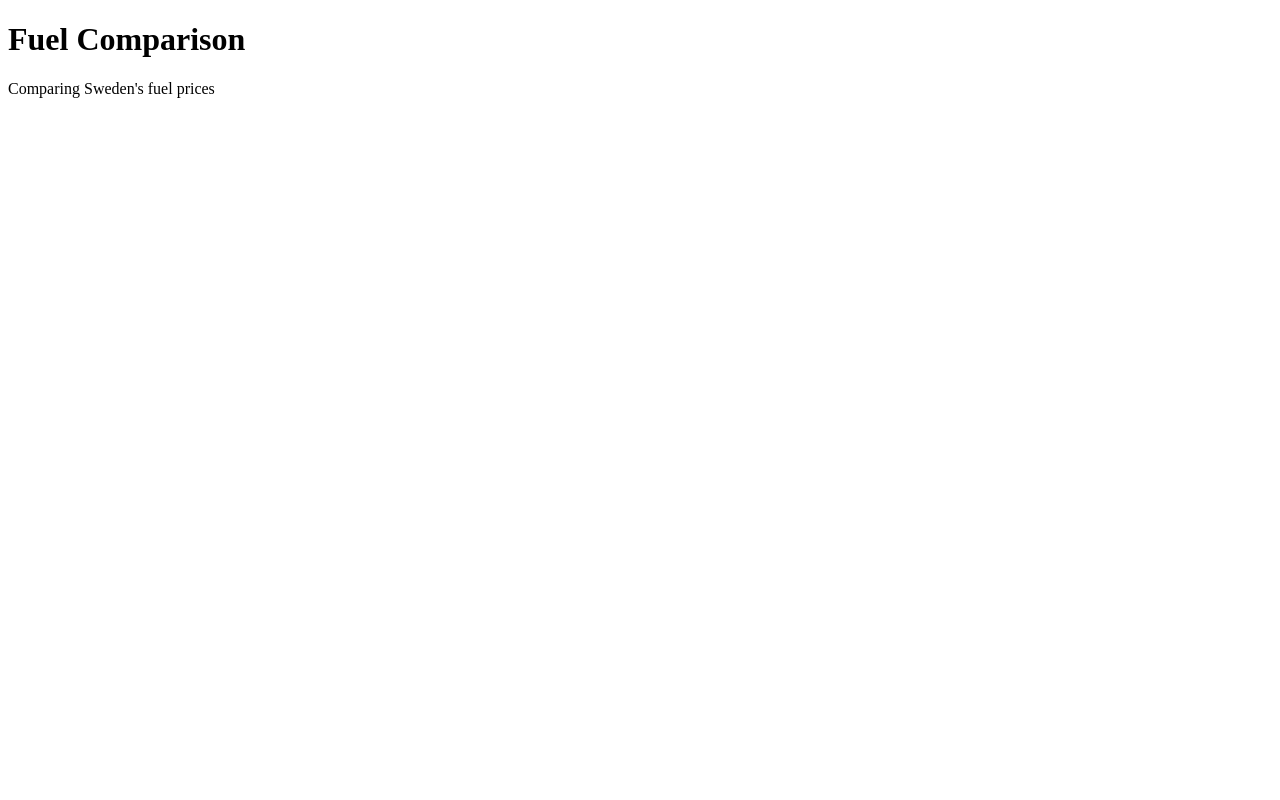
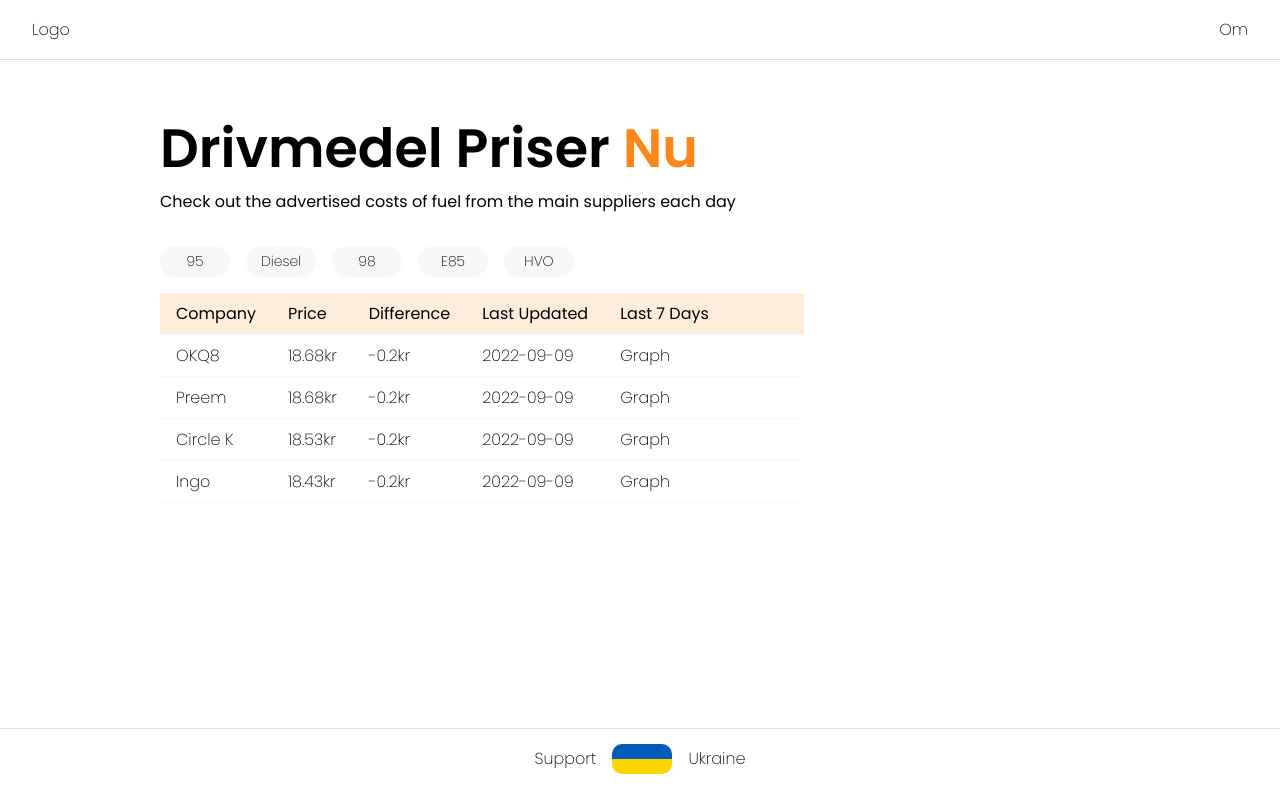
Before and after one commit to edmccrea/fuel-prices, a SvelteKit app in the folder client/: page / in a window 1280 px wide. Built offline with nearby package versions, Linux system fonts and the light colour scheme.

Commit message:
first frontend commit

```diff
--- a/client/src/app.html
+++ b/client/src/app.html
@@ -1,9 +1,14 @@
 <!DOCTYPE html>
 <html lang="en">
 	<head>
+		<link rel="stylesheet" href="global.css">
+		<link rel="preconnect" href="https://fonts.googleapis.com">
+		<link rel="preconnect" href="https://fonts.gstatic.com" crossorigin>
+		<link href="https://fonts.googleapis.com/css2?family=Poppins:ital,wght@0,100;0,200;0,300;0,400;0,500;0,600;1,100;1,200;1,300;1,400;1,500;1,600&display=swap" rel="stylesheet">
 		<meta charset="utf-8" />
 		<link rel="icon" href="" />
 		<meta name="viewport" content="width=device-width" />
+		<title>Drivmedel Priser Nu</title>
 		%sveltekit.head%
 	</head>
 	<body>
--- /dev/null
+++ b/client/src/lib/Button.svelte
@@ -0,0 +1,18 @@
+<script></script>
+
+<button>
+  <slot>Button</slot>
+</button>
+
+<!-- This isn't reuable at all in this state. Make it as reusable as possible -->
+<style>
+  button {
+    border-radius: 15px;
+    background-color: var(--color-light-grey);
+    padding: 5px 10px;
+    margin-right: 1rem;
+    min-width: 70px;
+    font-weight: var(--font-weight-light);
+    font-size: var(--text-sm);
+  }
+</style>
--- /dev/null
+++ b/client/src/lib/Footer.svelte
@@ -0,0 +1,43 @@
+<footer>
+  <span>Support</span>
+  <div class="flag">
+    <div class="top" />
+    <div class="bottom" />
+  </div>
+  <span>Ukraine</span>
+</footer>
+
+<style>
+  footer {
+    height: 60px;
+    display: flex;
+    justify-content: center;
+    align-items: center;
+    border-top: 1px solid #00000021;
+    font-weight: 200;
+    margin-top: auto;
+  }
+  .flag {
+    height: 30px;
+    width: 60px;
+    display: flex;
+    flex-direction: column;
+    margin: 0 1rem;
+  }
+
+  .top {
+    background-color: #005bbb;
+    height: 15px;
+    width: 100%;
+    border-top-right-radius: 10px;
+    border-top-left-radius: 10px;
+  }
+
+  .bottom {
+    background-color: #ffd500;
+    height: 15px;
+    width: 100%;
+    border-bottom-left-radius: 10px;
+    border-bottom-right-radius: 10px;
+  }
+</style>
--- /dev/null
+++ b/client/src/lib/Navbar.svelte
@@ -0,0 +1,20 @@
+<nav>
+  <a href="/">Logo</a>
+  <a href="/about">Om</a>
+</nav>
+
+<style>
+  nav {
+    display: flex;
+    justify-content: space-between;
+    align-items: center;
+    height: 60px;
+    border-bottom: 1px solid #00000021;
+    font-weight: 200;
+  }
+
+  a {
+    margin: 0 1rem;
+    padding: 1rem;
+  }
+</style>
--- /dev/null
+++ b/client/src/lib/PriceTable.svelte
@@ -0,0 +1,58 @@
+<script lang="ts">
+  import { latestFuelData } from "../stores";
+  export let fuelType;
+</script>
+
+<section>
+  <table>
+    <thead>
+      <tr>
+        <td>Company</td>
+        <td>Price</td>
+        <td>Difference</td>
+        <td>Last Updated</td>
+        <td>Last 7 Days</td>
+      </tr>
+    </thead>
+    <tbody>
+      {#each $latestFuelData as company}
+        <tr class="company-row">
+          <td>{company.name}</td>
+          <td>{company.petrol.price}kr</td>
+          <td>{company.petrol.difference}kr</td>
+          <td>{company.petrol.lastUpdated}</td>
+          <td class="last-seven">Graph</td>
+        </tr>
+      {/each}
+    </tbody>
+  </table>
+</section>
+
+<style>
+  table {
+    margin: 1rem 0;
+    border-collapse: collapse;
+  }
+
+  thead {
+    background-color: var(--color-secondary-light);
+  }
+
+  tbody {
+    font-weight: var(--font-weight-light);
+  }
+
+  td {
+    padding: 0.5rem 1rem;
+    border-bottom: 1px solid var(--color-light-grey);
+  }
+
+  .last-seven {
+    width: 200px;
+  }
+
+  .company-row:hover {
+    background-color: var(--color-secondary-light);
+    cursor: pointer;
+  }
+</style>
--- /dev/null
+++ b/client/src/routes/+layout.svelte
@@ -0,0 +1,13 @@
+<script>
+  import Navbar from "$lib/Navbar.svelte";
+  import Footer from "$lib/Footer.svelte";
+</script>
+
+<Navbar />
+
+<slot />
+
+<Footer />
+
+<style>
+</style>
--- a/client/src/routes/+page.svelte
+++ b/client/src/routes/+page.svelte
@@ -1,2 +1,51 @@
-<h1>Fuel Comparison</h1>
-<p>Comparing Sweden's fuel prices</p>
+<script>
+  import Button from "$lib/Button.svelte";
+  import PriceTable from "$lib/PriceTable.svelte";
+  const fuelTypes = ["95", "Diesel", "98", "E85", "HVO"];
+
+  let fuelName = "petrol";
+
+  const changeFuelType = (e) => {
+    console.log(e);
+  };
+</script>
+
+<section>
+  <div class="title">
+    <h1>Drivmedel Priser <span>Nu</span></h1>
+    <p>
+      Check out the advertised costs of fuel from the main suppliers each day
+    </p>
+  </div>
+
+  <div class="table-buttons">
+    {#each fuelTypes as fuelName}
+      <Button on:click={changeFuelType}>{fuelName}</Button>
+    {/each}
+  </div>
+  <PriceTable {fuelName} />
+</section>
+
+<style>
+  section {
+    max-width: 960px;
+    margin: 0 auto;
+    min-height: calc(100vh - 180px);
+  }
+
+  .title {
+    margin: 3rem 0 2rem;
+  }
+
+  h1 {
+    font-size: 54px;
+  }
+
+  span {
+    color: var(--color-secondary);
+  }
+
+  .table-buttons {
+    display: flex;
+  }
+</style>
--- /dev/null
+++ b/client/src/routes/about/+page.svelte
@@ -0,0 +1 @@
+<h1>About some stuff here</h1>
--- /dev/null
+++ b/client/src/stores.ts
@@ -0,0 +1,34 @@
+import { writable } from "svelte/store";
+
+export const latestFuelData = writable([
+  {
+    name: "OKQ8",
+    petrol: { price: 18.68, lastUpdated: "2022-09-09", difference: -0.2 },
+    petrolPlus: { price: 19.93, lastUpdated: "2022-09-09", difference: -0.2 },
+    diesel: { price: 24.41, lastUpdated: "2022-09-09", difference: -0.35 },
+    ethanol: { price: 15.87, lastUpdated: "2022-09-09", difference: -0.5 },
+    hvo: { price: 30.67, lastUpdated: "2022-09-09", difference: -0.35 },
+  },
+  {
+    name: "Preem",
+    petrol: { price: 18.68, lastUpdated: "2022-09-09", difference: -0.2 },
+    diesel: { price: 24.41, lastUpdated: "2022-09-09", difference: -0.35 },
+    ethanol: { price: 15.87, lastUpdated: "2022-09-09", difference: -0.5 },
+    hvo: { price: 27.23, lastUpdated: "2022-09-09", difference: -0.35 },
+  },
+  {
+    name: "Circle K",
+    petrol: { price: 18.53, lastUpdated: "2022-09-09", difference: -0.2 },
+    petrolPlus: { price: 19.48, lastUpdated: "2022-09-09", difference: -0.2 },
+    diesel: { price: 24.26, lastUpdated: "2022-09-09", difference: -0.35 },
+    ethanol: { price: 15.72, lastUpdated: "2022-09-09", difference: -0.5 },
+    hvo: { price: 30.67, lastUpdated: "2022-09-09", difference: -0.35 },
+  },
+  {
+    name: "Ingo",
+    petrol: { price: 18.43, lastUpdated: "2022-09-09", difference: -0.2 },
+    petrolPlus: { price: 19.38, lastUpdated: "2022-09-09", difference: -0.2 },
+    diesel: { price: 24.16, lastUpdated: "2022-09-09", difference: -0.35 },
+    ethanol: { price: 15.62, lastUpdated: "2022-09-09", difference: -0.5 },
+  },
+]);
--- /dev/null
+++ b/client/static/global.css
@@ -0,0 +1,39 @@
+:root {
+  font-family: "Poppins";
+  font-size: 16px;
+  --text-sm: 0.875rem;
+  --text-base: 1rem;
+  --text-lg: 1.125rem;
+  --text-xl: 1.5rem;
+
+  --font-weight-light: 200;
+  --font-weight-regular: 400;
+  --font-weight-medium: 500;
+  --font-weight-bold: 700;
+
+  --color-secondary: #ff8717;
+  --color-secondary-light: #ff871726;
+  --color-light-grey: #f8f8f8;
+}
+
+* {
+  flex-grow: 0;
+  flex-shrink: 0;
+  margin: 0;
+  box-sizing: border-box;
+}
+
+a {
+  color: inherit;
+  text-decoration: none;
+}
+
+button {
+  display: block;
+  padding: 0;
+  font-size: inherit;
+  background-color: inherit;
+  border: 0;
+  cursor: pointer;
+  font-family: inherit;
+}
```
Also changed, not shown: 1 other file (tests, documents, lock files or other folders).
